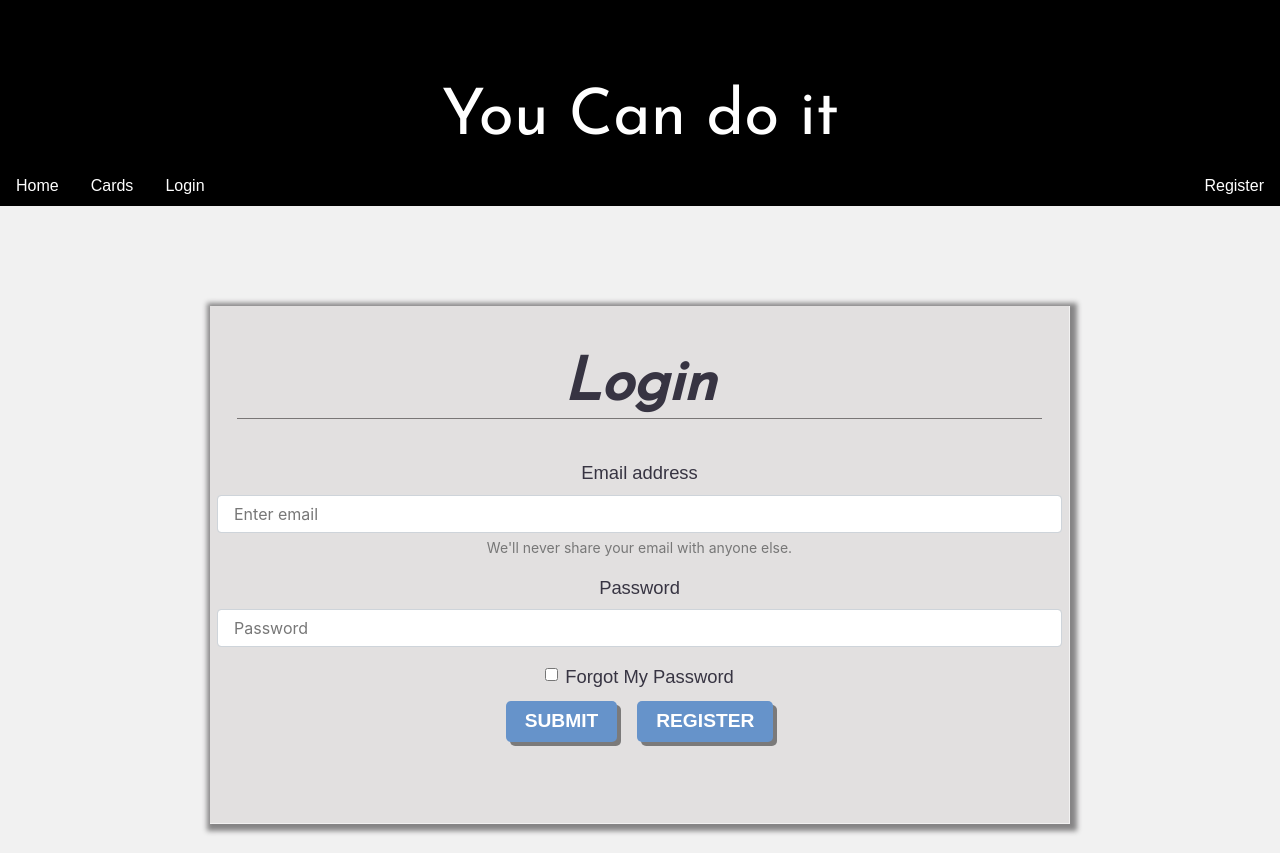
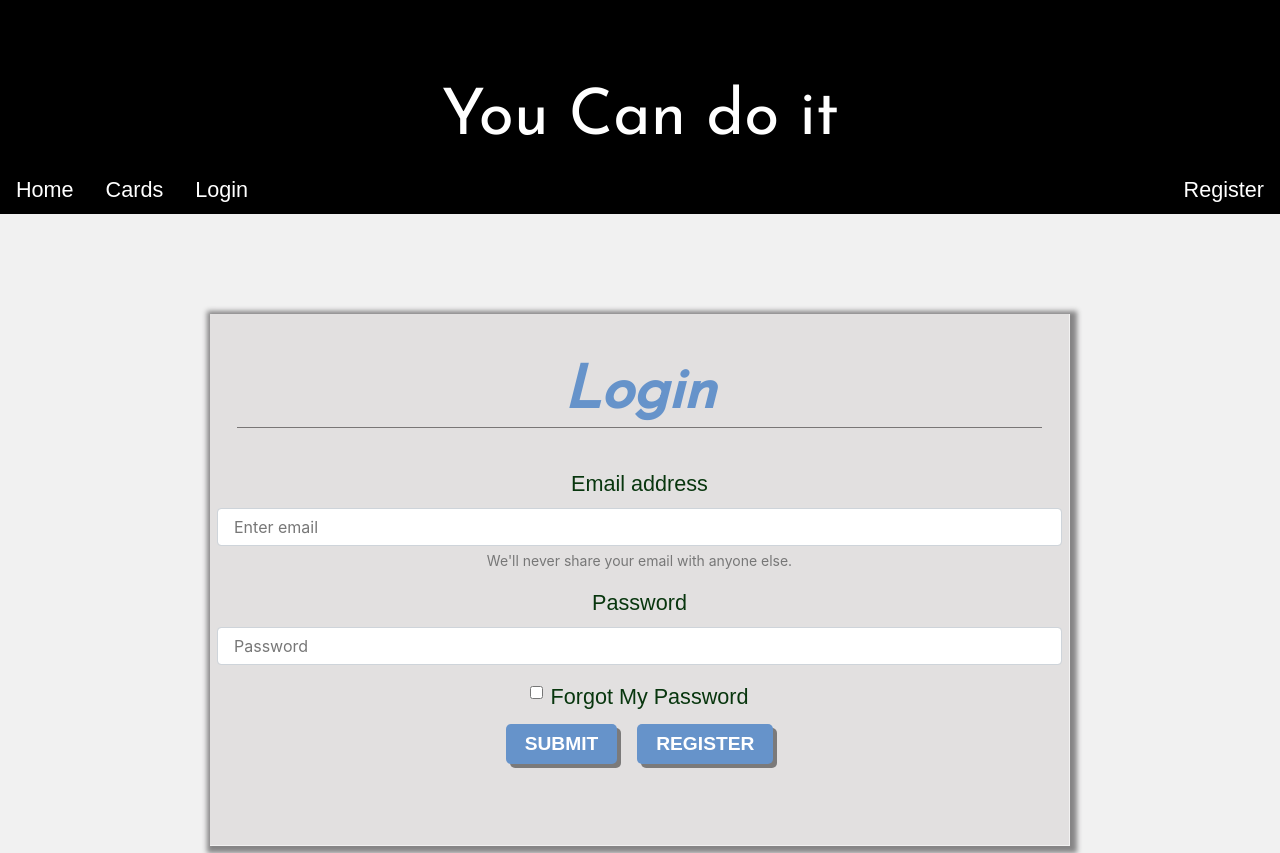
Before and after one commit to iQuixotic/brain-structure, a React (Create React App) app in the folder client/: page / in a window 1280 px wide. Shown: the top 853 px of the page. Built offline with nearby package versions, Linux system fonts and the light colour scheme; a web font is replaced by a local one.

Commit message:
working on bootstrap shell

```diff
--- a/client/src/components/Card/BackDrop.js
+++ b/client/src/components/Card/BackDrop.js
@@ -7,8 +7,8 @@ import './style.css';
 const BackDrop = (props) => {
     return(
     <div id="BackDropCrd">
-        <Card>
-            <Jumbotron>
+        <Card id="brain-card">
+            <Jumbotron id="brain-space">
                 {props.children}
             </Jumbotron>
         </Card>
--- a/client/src/components/Card/InputCard.js
+++ b/client/src/components/Card/InputCard.js
@@ -1,4 +1,4 @@
-import React, { Component } from 'react';
+import React from 'react';
 import Card from './Card';
 import {Row} from '../Grid/Z-index';
 import './style.css';
--- a/client/src/components/Card/style.css
+++ b/client/src/components/Card/style.css
@@ -5,6 +5,21 @@
 /* Css for components in the CARD FOLDER ONLY */
 
     /* ID'S */
+#brain-card {
+    justify-content: center;
+    padding: 4px;
+    border: 0px;
+    border-bottom: 0px;
+}
+
+#brain-space {
+    border: 0px;
+    margin: 0px;
+    padding: 0px;
+    background: rgb(94, 92, 92);
+    height: 380px;
+}
+
 #btnR {
     float: right;
 }
@@ -73,11 +88,11 @@
     -moz-box-shadow:    3px 3px 5px 6px   rgb(134, 133, 134);
     -webkit-box-shadow: 3px 3px 5px 6px   rgb(134, 133, 134);
     box-shadow:         2px 2px 5px 5px  rgb(134, 133, 134);
-    transition: box-shadow 0.5s ease-in-out;
+    transition: box-shadow 0.4s ease-in-out;
 }
 
 .my-card:hover {
-    transition: box-shadow 0.6s ease-in-out;
+    transition: box-shadow 0.4s ease-in-out;
     -moz-box-shadow:    3px 3px  rgb(112, 111, 111);
     -webkit-box-shadow: 3px 3px  rgb(112, 111, 111);
     box-shadow:         3px 3px  rgb(112, 111, 111);
--- a/client/src/components/Form/Register.js
+++ b/client/src/components/Form/Register.js
@@ -88,7 +88,9 @@ regSubmitHandler = () => {
 
                         <Wrap cn="col-md-10">
                             {/* is bound to state nameL */}
-                            <input name="nameL" value={this.state.nameL} onChange={this.regChangeHandler.bind(this)} className="form-control register-input" placeholder="Nichols" />
+                            <input name="nameL" value={this.state.nameL}
+                            onChange={this.regChangeHandler.bind(this)}
+                            className="form-control register-input" placeholder="Nichols" />
                         </Wrap>
                     </Row>
                 </Wrap>
--- a/client/src/components/Form/style.css
+++ b/client/src/components/Form/style.css
@@ -36,12 +36,15 @@
 
 .text {
     font-family: 'PT Sans', sans-serif;
-    font-size: 1.15em;
+    font-size: 1.35em;
+    color: rgb(8, 54, 14);
+    /* color: rgb(247, 2, 116); */
 }
 
 .title {
     font-family: 'Josefin Sans', sans-serif;
     margin: 40px 20px;
+    color: rgb(102, 147, 202);
     border-bottom: 1px solid rgb(121, 118, 118);
     /* #777; */
     font-size: 3.7em;
--- a/client/src/components/Nav/Nav.js
+++ b/client/src/components/Nav/Nav.js
@@ -1,4 +1,4 @@
-import React, {Component} from "react";
+import React from "react";
 import {withRouter, Link} from 'react-router-dom';
 import {Wrap} from '../Grid/Z-index';
 import {Jumbotron} from '../Jumbotron/Z-index';
@@ -20,12 +20,12 @@ const Navbar =(props) => {
   <Wrap cn="nav">
     <ul className="nav">
 
-      <li className="each-nav">
-        <Link className="each-nav nav-link active"
+      <li className="">
+        <Link className="each-nav nav-link"
         // onClick={}
         to="/home">Home</Link>
       </li>
-      <li className="each-nav">
+      <li className="">
         <Link className="each-nav nav-link"
         // onClick={}
         to="/redirect">Cards</Link>
--- a/client/src/components/Nav/style.css
+++ b/client/src/components/Nav/style.css
@@ -26,11 +26,18 @@
 .each-nav {
     color: white;
     font-family: 'PT Sans', sans-serif;
+    font-size: 1.35em;
+}
+
+.each-nav:hover {
+    color: rgb(255, 10, 112);
 }
 
 .footer {
     padding: 22px;
     margin-top: 20px;
+    width: 100%;
+    position: absolute;
     color: white;
     background: rgb(255, 10, 112);
 }
--- a/client/src/pages/Main.js
+++ b/client/src/pages/Main.js
@@ -13,13 +13,14 @@ class MainPage extends Component {
 
             <Row id="main-bd-row">
                 <Col id="" size="md-2">
-                    <Card />
+                    <Card id="button-card" />
                 </Col>
                 <Col size="md-8">
                     <BackDrop />
                 </Col>
                 <Col size="md-2">
-                    <Card />
+                    <Card id="long2"/>
+                    <Card id="long2" />
                 </Col>
             </Row>
 
@@ -30,13 +31,12 @@ class MainPage extends Component {
                     <InputCard />
                 </Col>
                 <Col id="crd-col" size="md-6">
-                    <CardSpace />
+                    <CardSpace  />
                 </Col>
                 <Col size="md-3">
-                    <Card />
+                    <Card id="length" />
                 </Col>
             </Row>
-            {/* </Container> */}
 
             <Footer />
 
--- a/client/src/pages/Pages.css
+++ b/client/src/pages/Pages.css
@@ -4,14 +4,28 @@
 
 /* Css for components in the PAGES FOLDER ONLY */
     /* ID's */
+#button-card {
+    height: 389px;
+}
+
 #index-card-row {
     margin: 20px 0 0 0;
+}
+
+#length {
+    height: 400px;
+}
+
+#long2 {
+    height: 187px;
+    margin-bottom: 14px;
 }
 
 #main-bd-row {
     margin: 15px 0 0 0;
     padding: 10px;
 }
+
     /* CLASSES */
 .cent {
     float: none;
--- a/client/src/pages/Redirect.js
+++ b/client/src/pages/Redirect.js
@@ -1,5 +1,4 @@
 import React, {Component} from 'react';
-import logo from '../logo.svg';
 import { Row, Container, Col, Wrap } from '../components/Grid/Z-index';
 import {FwdCaret, BackCaret, DislikeBtn, LikeBtn} from '../components/Buttons/Z-index';
 import {BackDrop, CardSpace, Card} from '../components/Card/Z-index';
```
